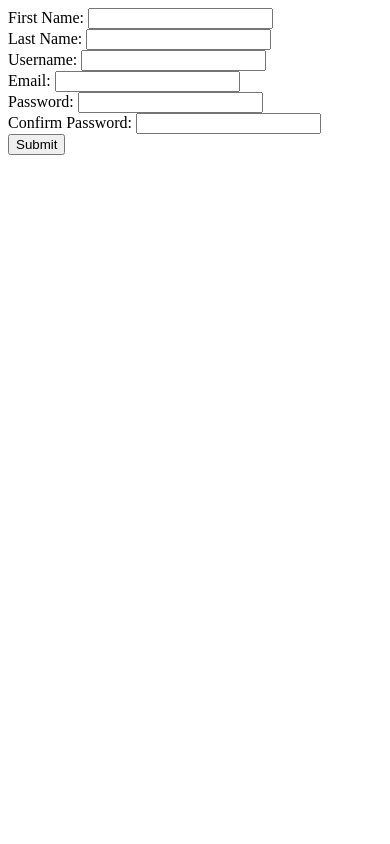
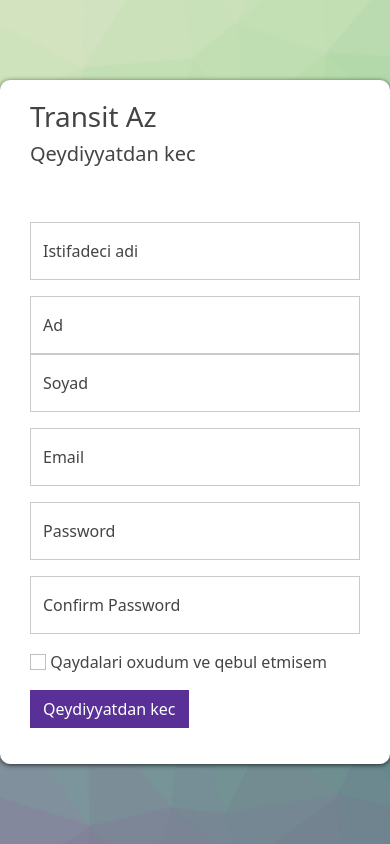
Before and after one commit to togrul2/TransitAz, a Django app: page /register/ in a window 390 px wide. Run offline with Django 3.2, Linux system fonts and the light colour scheme; some libraries are stand-ins or nearby versions.

Commit message:
register is designed

```diff
--- a/templates/auth/login.html
+++ b/templates/auth/login.html
@@ -7,7 +7,7 @@
 	<meta http-equiv="X-UA-Compatible" content="IE=edge">
 	<meta name="viewport" content="width=device-width, initial-scale=1.0">
 	<link rel="stylesheet" href="{% static 'css/bootstrap.min.css' %}">
-	<link rel="stylesheet" href="{% static 'css/register.css' %}">
+	<link rel="stylesheet" href="{% static 'css/login.css' %}">
 	<link rel="shortcut icon" href="{% static 'favicon.ico' %}" type="image/x-icon">
 	<title>Daxil Ol</title>
 	<style>
@@ -63,7 +63,7 @@
 	<ul class="messages">
 		{% for message in messages %}
 		<li{% if message.tags %} class="{{ message.tags }}" {% endif %}>{{ message }}</li>
-        {% endfor %}
+			{% endfor %}
 	</ul>
 	{% endif %}
 	<script src="{% static 'js/bootstrap.bundle.min.js' %}"></script>
--- a/templates/auth/register.html
+++ b/templates/auth/register.html
@@ -1,12 +1,104 @@
+{% load static %}
 <!DOCTYPE html>
 <html lang="en">
 
+<!-- <head>
+    <meta charset="UTF-8">
+    <title>Title</title>
+</head> -->
+
 <head>
     <meta charset="UTF-8">
-    <title>Title</title>
+    <meta http-equiv="X-UA-Compatible" content="IE=edge">
+    <meta name="viewport" content="width=device-width, initial-scale=1.0">
+    <link rel="stylesheet" href="{% static 'css/bootstrap.min.css' %}">
+    <link rel="stylesheet" href="{% static 'css/login.css' %}">
+    <link rel="shortcut icon" href="{% static 'favicon.ico' %}" type="image/x-icon">
+    <title>Register</title>
+
+    <style>
+        .bg-image {
+            background-image: url({% static 'media/images/bgi.png' %});
+        }
+    </style>
 </head>
 
 <body>
+    <div class="bg-image"></div>
+    <div class="wrapper">
+        <form action="" method="post">
+            {% csrf_token %}
+            <div class="row">
+                <h1>Transit Az</h1>
+                <h5>Qeydiyyatdan kec</h5>
+            </div>
+            <div class="mt-5 mb-3 row text-sm-end">
+                <div class="col-md">
+                    <div class="form-floating">
+                        <input name='username' type="text" class="form-control" id="floatingInputGrid0"
+                            placeholder="istifadeci adi">
+                        <label for="floatingInputGrid0">Istifadeci adi</label>
+                    </div>
+                </div>
+            </div>
+            <div class="mb-3 row text-sm-end">
+                <div class="col-md">
+                    <div class="form-floating">
+                        <input name='first_name' type="text" class="form-control" id="floatingInputGrid1"
+                            placeholder="Ad">
+                        <label for="floatingInputGrid1">Ad</label>
+                    </div>
+                </div>
+                <div class="col-md">
+                    <div class="form-floating">
+                        <input name="last_name" type="text" class="form-control" id="floatingInputGrid"
+                            placeholder="soyad">
+                        <label for="floatingInputGrid">Soyad</label>
+                    </div>
+                </div>
+            </div>
+            <div class="mb-3 row text-sm-end">
+                <div class="col-md">
+                    <div class="form-floating">
+                        <input class="form-control" id="email" name="email" type="email" value="{{ data.email }}"
+                            placeholder="email@example.co" required>
+                        <label for="email">Email</label>
+                    </div>
+                </div>
+            </div>
+            <div class="mb-3 row text-sm-end">
+                <div class="col-md">
+                    <div class="form-floating">
+                        <input class="form-control" id="password1" name="password1" type="password" placeholder="2"
+                            required>
+                        <label for="password1">Password</label>
+                    </div>
+                </div>
+            </div>
+            <div class="mb-3 row text-sm-end">
+                <div class="col-md">
+                    <div class="form-floating">
+                        <input class="form-control" id="password2" name="password2" type="password" placeholder="2"
+                            required>
+                        <label for="password2">Confirm Password</label>
+                    </div>
+                </div>
+            </div>
+            <div class="mb-3 row">
+                <div class="col-md">
+                    <input class="form-check-input" id="accept-terms" name="accepted" type="checkbox">
+                    <label class="form-check-label" for="accept-terms">Qaydalari oxudum ve qebul etmisem</label>
+                </div>
+            </div>
+            <div class="mb-3 row text-sm-center">
+                <div class="col-md">
+                    <button type="submit" class="btn btn-primary">Qeydiyyatdan kec</button>
+                </div>
+            </div>
+        </form>
+    </div>
+</body>
+<!-- <body>
     <form method="POST">
         {% csrf_token %}
         <div>
@@ -47,6 +139,6 @@
             {% endfor %}
     </ul>
     {% endif %}
-</body>
+</body> -->
 
 </html>
--- a/templates/main.html
+++ b/templates/main.html
@@ -11,7 +11,7 @@
     <!-- Bootstrap 5 css -->
     <link rel="stylesheet" href="{% static 'css/bootstrap.min.css' %}">
 
-    <title>TransitAz</title>
+    <title>{% block title %}TransitAz{% endblock %}</title>
     {% block head %}
 
     {% endblock %}
@@ -25,8 +25,6 @@
     {% include 'utils/footer.html' %}
     <!-- Bootstrap 5 js -->
     <script src="{% static 'js/bootstrap.bundle.min.js' %}"></script>
-
-
 </body>
 
 </html>
--- /dev/null
+++ b/ticket/urls.py
@@ -0,0 +1,6 @@
+from django.urls import path
+from . import views
+
+urlpatterns = [
+    path('bus/<int:pk>', views.getBus, name='bus'),
+]
--- a/transitaz/urls.py
+++ b/transitaz/urls.py
@@ -14,12 +14,12 @@ Including another URLconf
     2. Add a URL to urlpatterns:  path('blog/', utils('blog.urls'))
 """
 from django.contrib import admin
-from django.urls import path
+from django.urls import path, include
 from user import views as user_views
 
 urlpatterns = [
     path('admin/', admin.site.urls),
-
+    path('', include('ticket.urls')),
     # Auth views
     path('login/', user_views.loginUser, name='login'),
     path('register/', user_views.registerUser, name='register'),
```
Also changed, not shown: templates/bus.html (added, +7 -0 lines), ticket/models.py (+20 -6 lines), ticket/views.py (+6 -1 lines), static/css/login.css (renamed from static/css/register.css), ticket/migrations/0002_auto_20211112_0024.py (added), ticket/migrations/0003_auto_20211112_0025.py (added), ticket/migrations/0004_auto_20211112_0027.py (added). Lines whose indentation alone changed are shown as unchanged.
